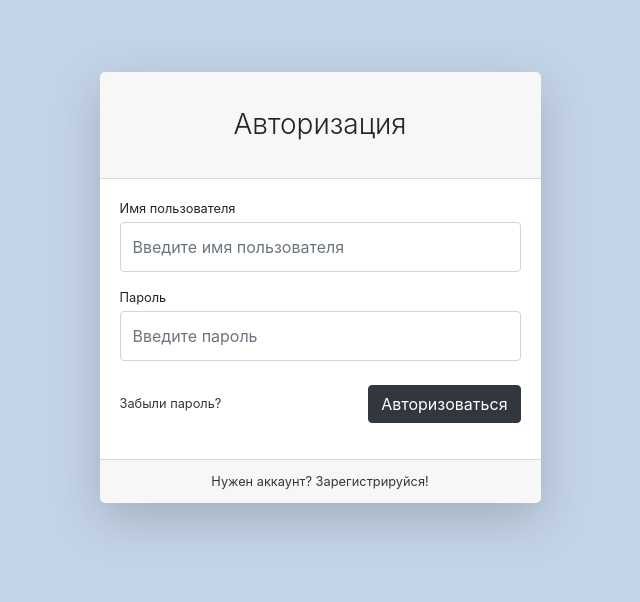
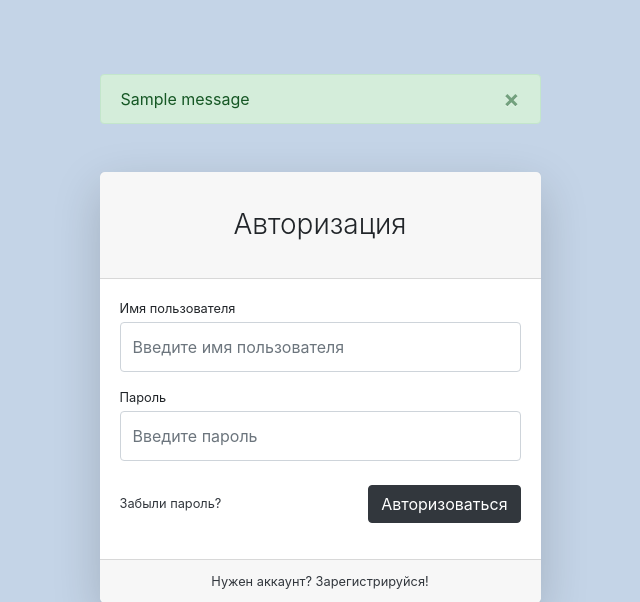
Before and after one commit to volga52/DjangoGeek_server, a Django app: page /users/login/ in a window 1280 px wide. Shown: the top 602 px of the page, without its empty margins (320-960 px from the left). Run offline with Django 3.2, Linux system fonts and the light colour scheme; tables that the repository leaves empty hold one stand-in row (values such as "Sample post"); one stand-in notice (Sample message) is shown; parts of the project's set-up code (start-up, migrations or seed data) failed here and were passed over; some libraries are stand-ins or nearby versions.

Commit message:
Task 2 decoration messages and errors

```diff
--- a/authapp/templates/authapp/login.html
+++ b/authapp/templates/authapp/login.html
@@ -2,12 +2,19 @@
 
 {% block content %}
 <div class="col-lg-5">
-    {% if form.non_field_errors %}
-    <div class="alert alert-warning alert-dismissible fade show" role="alert"
-         style="margin-top: 50px;">
-        {% for error in form.non_field_errors %}
-            {{ error }}
-        {% endfor %}
+    {% if messages or form.non_field_errors %}
+    <div class="alert
+         {% if messages %} alert-success {% else %} alert-warning {% endif %} alert-dismissible fade show"
+         role="alert" style="margin-top: 50px;">
+        {% if messages %}
+            {% for message in messages %}
+                {{ message }}
+            {% endfor %}
+        {% else %}
+            {% for error in form.non_field_errors %}
+                {{ error }}
+            {% endfor %}
+        {% endif %}
 <!--        <strong>Holy guacamole!</strong> You should check in on some of those fields below.-->
         <button type="button" class="close" data-dismiss="alert" aria-label="Close">
             <span aria-hidden="true">&times;</span>
--- a/authapp/views.py
+++ b/authapp/views.py
@@ -1,5 +1,5 @@
 from django.shortcuts import render, HttpResponseRedirect
-from django.contrib import auth
+from django.contrib import auth, messages
 from django.urls import reverse
 
 from authapp.forms import UserLoginForm, UserRegisterForm
@@ -15,8 +15,6 @@ def login(request):
             if user and user.is_active:
                 auth.login(request, user)
                 return HttpResponseRedirect(reverse('index'))
-        else:
-            print(form.errors)
     else:
         form = UserLoginForm()
 
@@ -29,6 +27,7 @@ def register(request):
         form = UserRegisterForm(data=request.POST)
         if form.is_valid():
             form.save()
+            messages.success(request, 'Вы успешно зарегистрировались')
             return HttpResponseRedirect(reverse('users:login'))
     else:
         form = UserRegisterForm()
```
